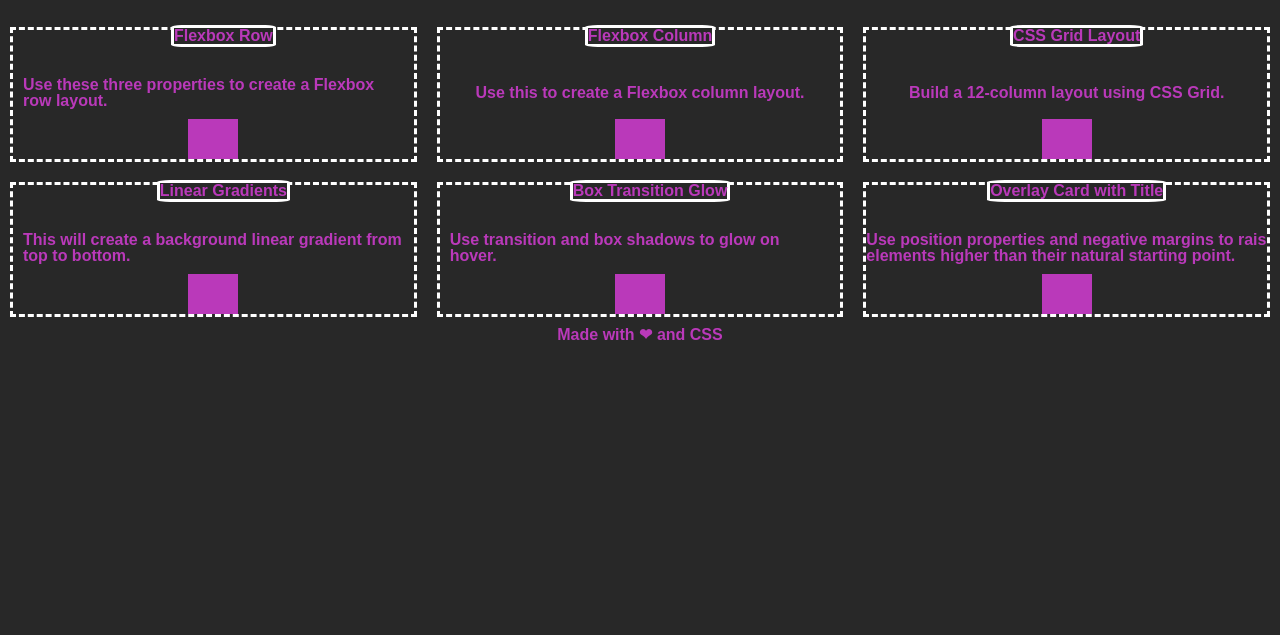
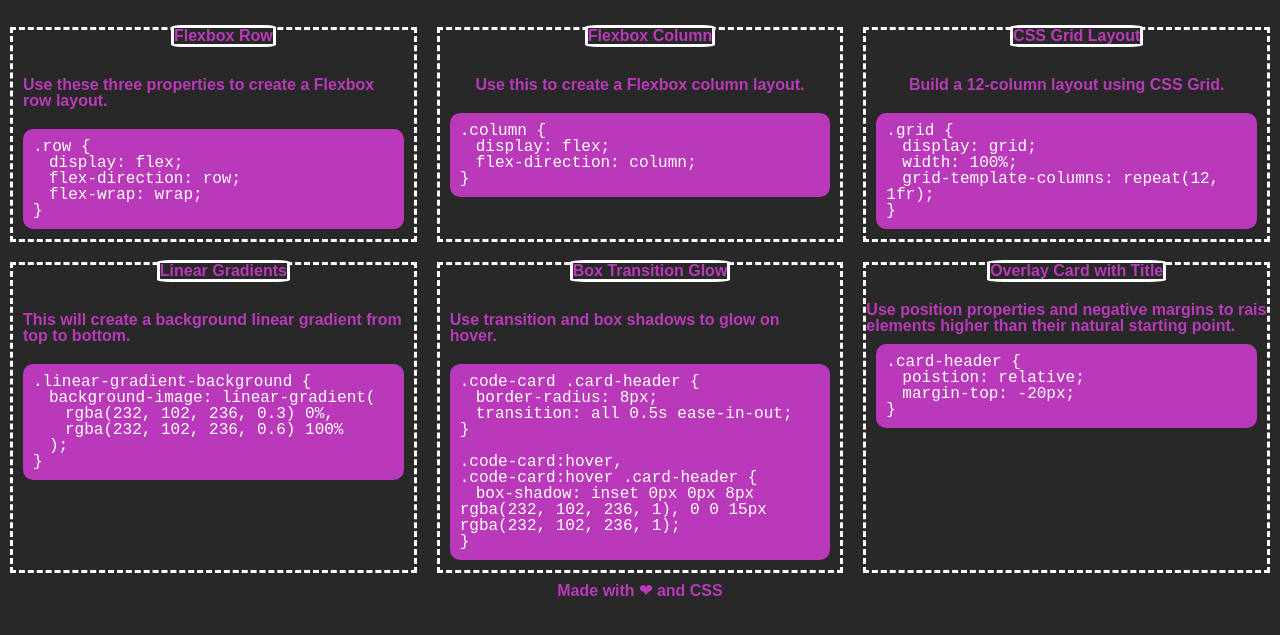
Before and after one commit to MMMPhoto/CSS-Snippet-Cheat-Sheet, a plain HTML site: page index.html in a window 1280 px wide. Shown: the part 67-702 px from the top of the page. Drawn offline with Linux system fonts and the light colour scheme.

Commit message:
Added code card text (v1.3)

```diff
--- a/assets/css/style.css
+++ b/assets/css/style.css
@@ -55,7 +55,15 @@ Footer {
 }
 
 .code-card {
+    width: 100%;
+    height: 100%;
+}
+
+.code {
+    font-family: 'Courier New', Courier, monospace;
+    text-align: left;
     background-color: #ba39ba;
-    width: 50px;
-    height: 40px;
+    border-radius: 10px;
+    padding: 10px;
+    margin: 10px;
 }
--- a/index.html
+++ b/index.html
@@ -17,32 +17,77 @@
         <section>
             <h2 class="card-heading">Flexbox Row</h2>
             <h3 class="card-desc">Use these three properties to create a Flexbox row layout.</h3>
-            <div class="code-card"></div>
+            <div class="code-card">
+                <p class="code">.row {
+                    <br>&emsp;display: flex;
+                    <br>&emsp;flex-direction: row;
+                    <br>&emsp;flex-wrap: wrap;
+                    <br>}
+                </p>
+            </div>
         </section>
         <section>
             <h2 class="card-heading">Flexbox Column</h2>
             <h3 class="card-desc">Use this to create a Flexbox column layout.</h3>
-            <div class="code-card"></div>
+            <div class="code-card">
+                <p class="code">.column {
+                    <br>&emsp;display: flex;
+                    <br>&emsp;flex-direction: column;
+                    <br>}
+                </p>
+            </div>
         </section>
         <section>
             <h2 class="card-heading">CSS Grid Layout</h2>
             <h3 class="card-desc">Build a 12-column layout using CSS Grid.</h3>
-            <div class="code-card"></div>
+            <div class="code-card">
+                <p class="code">.grid {
+                    <br>&emsp;display: grid;
+                    <br>&emsp;width: 100%;
+                    <br>&emsp;grid-template-columns: repeat(12, 1fr);
+                    <br>}
+                </p>
+            </div>
         </section>
         <section>
             <h2 class="card-heading">Linear Gradients</h2>
             <h3 class="card-desc">This will create a background linear gradient from top to bottom.</h3>
-            <div class="code-card"></div>
+            <div class="code-card">
+                <p class="code">.linear-gradient-background {
+                    <br>&emsp;background-image: linear-gradient(
+                    <br>&emsp;&emsp;rgba(232, 102, 236, 0.3) 0%,
+                    <br>&emsp;&emsp;rgba(232, 102, 236, 0.6) 100%
+                    <br>&emsp;);
+                    <br>}
+                </p>
+            </div>
         </section>
         <section>
             <h2 class="card-heading">Box Transition Glow</h2>
             <h3 class="card-desc">Use transition and box shadows to glow on hover.</h3>
-            <div class="code-card"></div>
+            <div class="code-card">
+                <p class="code">.code-card .card-header {
+                    <br>&emsp;border-radius: 8px;
+                    <br>&emsp;transition: all 0.5s ease-in-out;
+                    <br>}
+                    <br>
+                    <br>.code-card:hover,
+                    <br>.code-card:hover .card-header {
+                    <br>&emsp;box-shadow: inset 0px 0px 8px rgba(232, 102, 236, 1), 0 0 15px rgba(232, 102, 236, 1);
+                    <br>}
+                </p>
+            </div>
         </section>
         <section>
             <h2 class="card-heading">Overlay Card with Title</h2>
             <h3>Use position properties and negative margins to rais elements higher than their natural starting point.</h3>
-            <div class="code-card"></div>
+            <div class="code-card">
+                <p class="code">.card-header {
+                    <br>&emsp;poistion: relative;
+                    <br>&emsp;margin-top: -20px;
+                    <br>}
+                </p>
+            </div>
         </section>
     </main>
     <footer>
```
